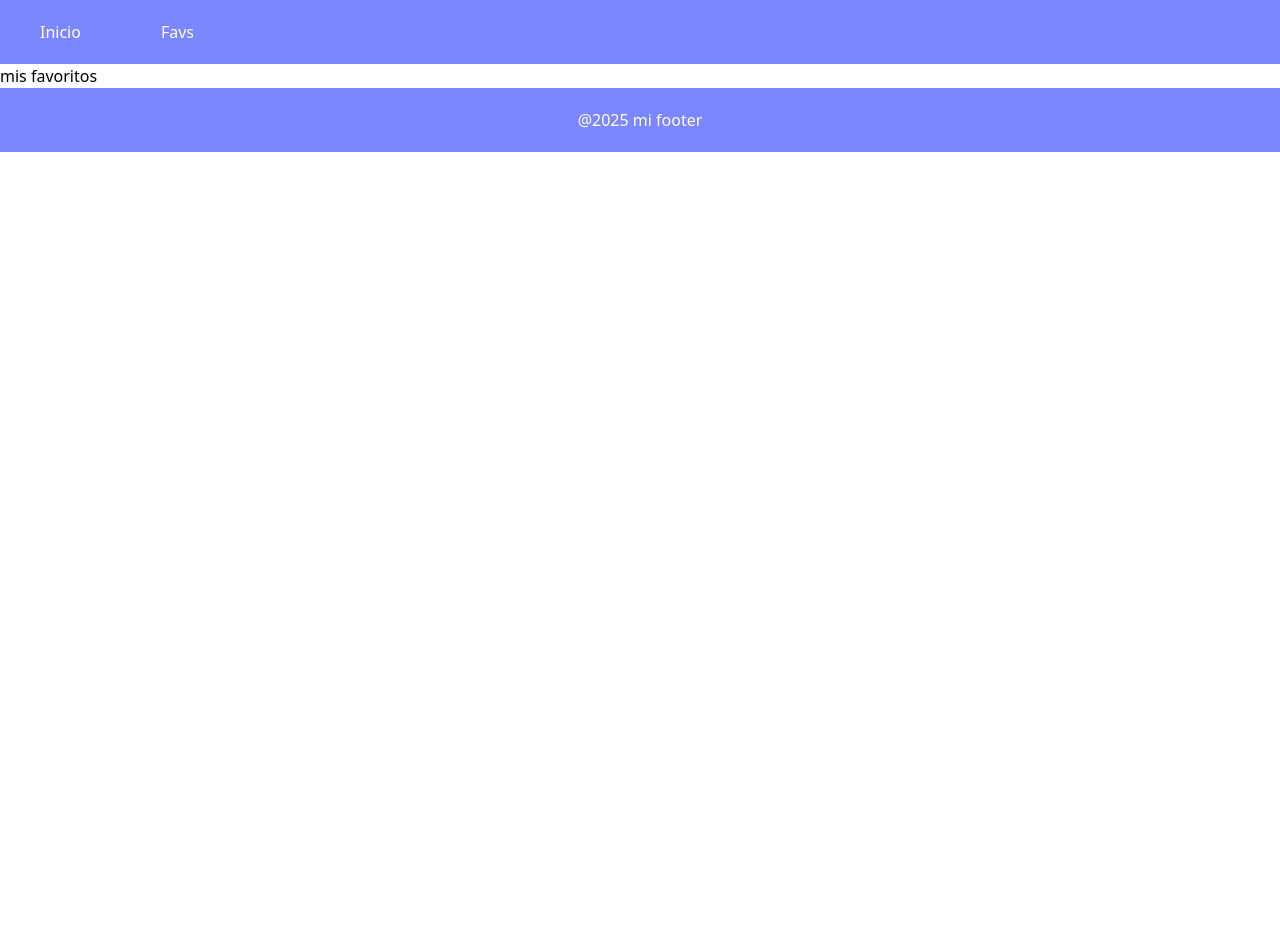
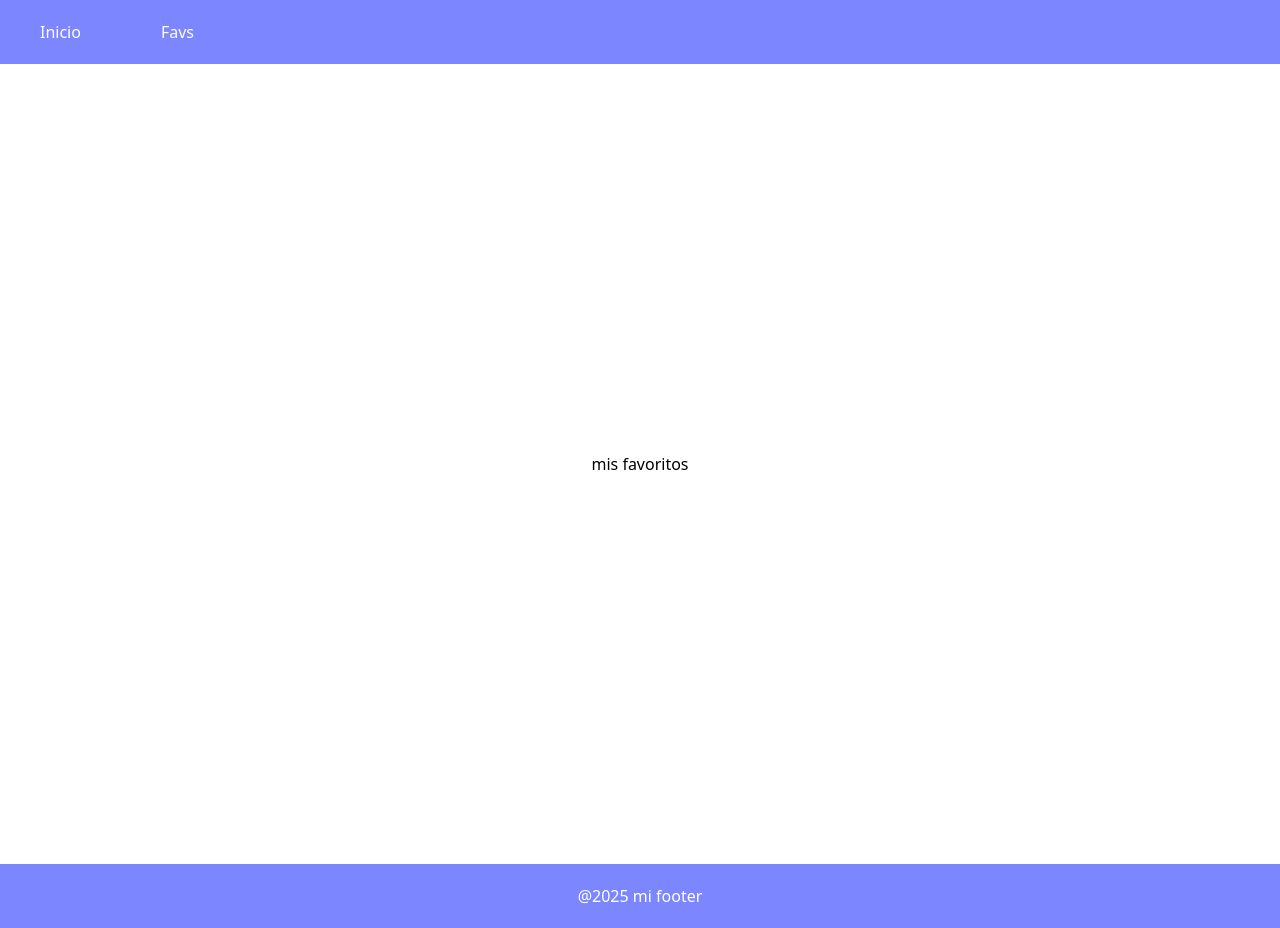
Before and after one commit to NataliaKohen/aspasia-test, a React (Vite) app: page /favoritos in a window 1280 px wide. Before the commit the page ends 800 px from the top, so only its background shows below. Built offline with nearby package versions, Linux system fonts and the light colour scheme; no server answers.

Commit message:
add  favs and detail pages

```diff
--- a/src/pages/Detail.tsx
+++ b/src/pages/Detail.tsx
@@ -1,5 +1,21 @@
+import Card from '../components/Card';
+import { Book } from '../types';
+import { useBooks } from '../context/BookContext';
+
 const Detail = () => {
-  return <h1>Detalle libro</h1>;
+  const context = useBooks();
+  if (!context) {
+    return <div>Loading...</div>;
+  }
+  const { books } = context;
+  console.log(books);
+  return (
+    <div className=" w-full flex flex-col items-center h-full ">
+      {books.map((book: Book) => (
+        <Card key={book?.name} book={book} />
+      ))}
+    </div>
+  );
 };
 
 export default Detail;
--- a/src/pages/Favs.tsx
+++ b/src/pages/Favs.tsx
@@ -1,5 +1,9 @@
 const Favs = () => {
-  return <h1>mis favoritos</h1>;
+  return (
+    <div className=" flex justify-center items-center h-200 ">
+      <h1>mis favoritos</h1>
+    </div>
+  );
 };
 
 export default Favs;
```
